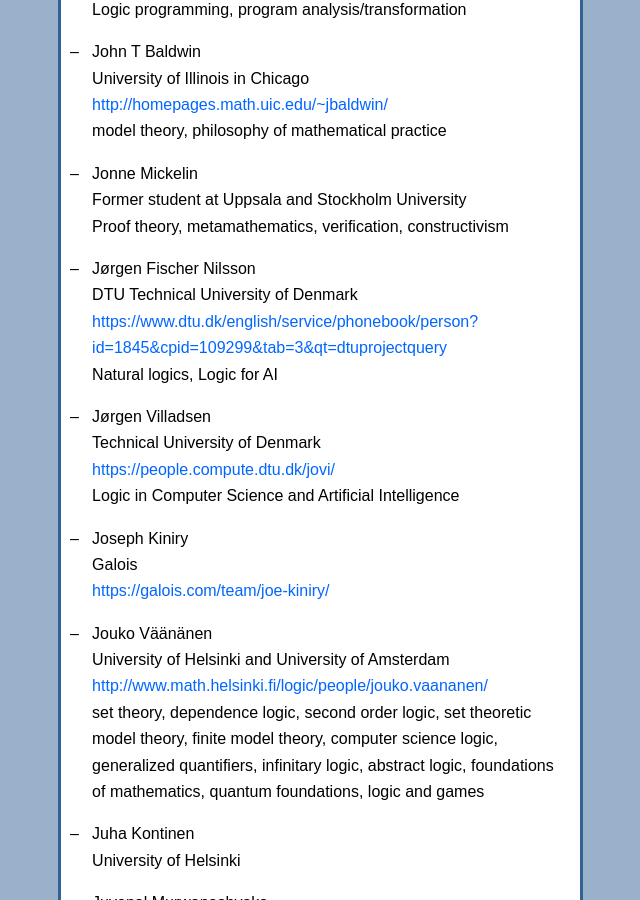
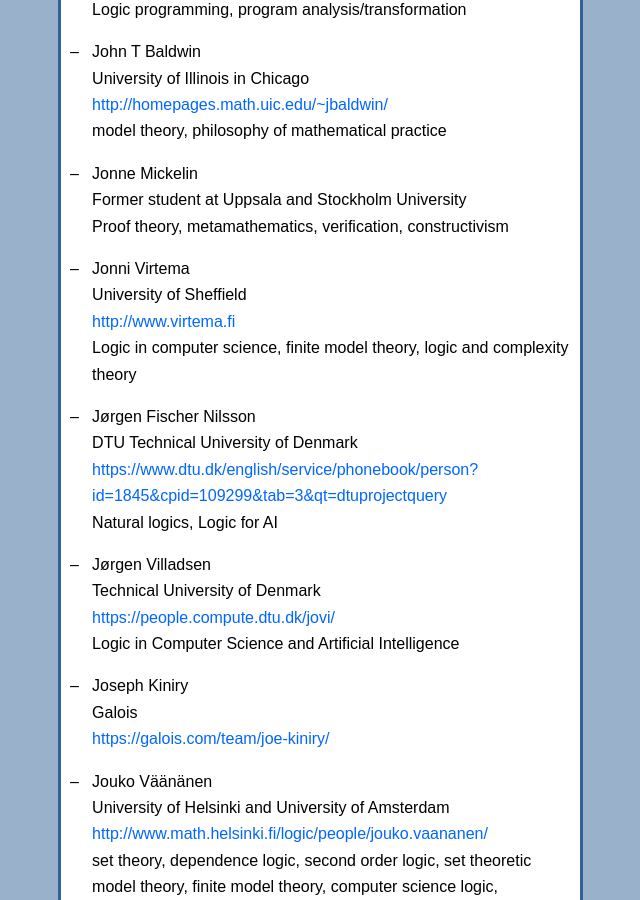
Before and after one commit to scandinavianlogic/scandinavianlogic.github.io, a Jekyll site: the page built from members.md, in a window 1280 px wide and 900 px high, scrolled down 9627 px. Shown: the whole window, without its empty margins (453-1093 px from the left). Built offline with Jekyll 4.4.1, drawn with Linux system fonts in a browser that asks for light colours.

Commit message:
new member

```diff
--- a/members.md
+++ b/members.md
@@ -372,6 +372,11 @@ membership.
 - Jonne Mickelin
   Former student at Uppsala and Stockholm University
   Proof theory, metamathematics, verification, constructivism
+
+- Jonni Virtema
+  University of Sheffield
+  <http://www.virtema.fi>
+  Logic in computer science, finite model theory, logic and complexity theory
 
 - Jørgen Fischer Nilsson
   DTU Technical University of Denmark
```
